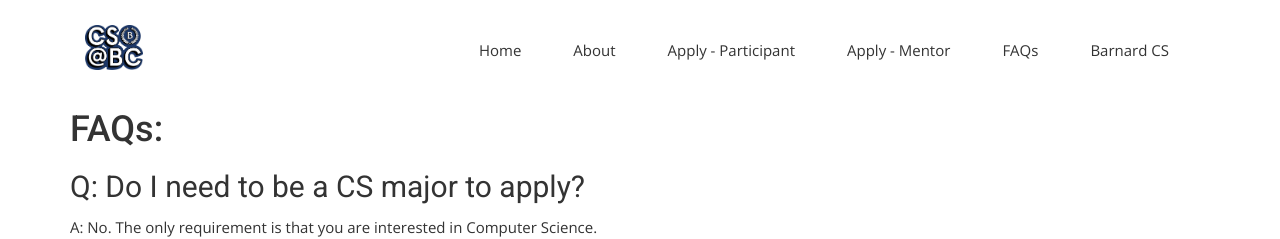
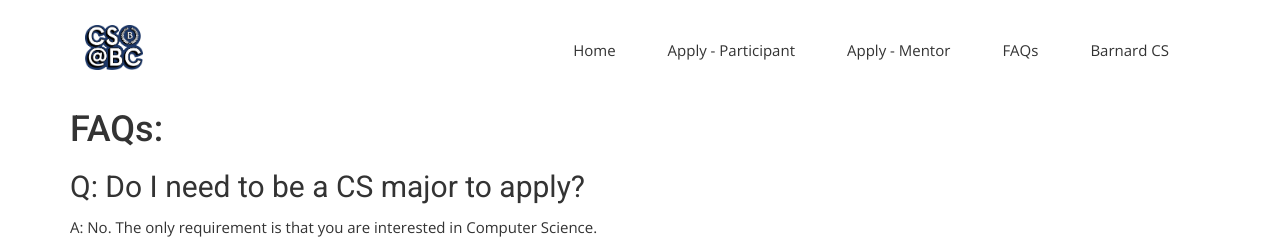
Before and after one commit to BarnardBEARS/BarnardBEARS.github.io, a Jekyll site: the page built from FAQs.html, in a window 1280 px wide. Shown: the top 239 px of the page. Built offline with Jekyll 4.4.1, drawn with Linux system fonts in a browser that asks for light colours; nearby versions of some CDN libraries; some web fonts are replaced.

Commit message:
Scratch that, the about info on the front page probably does enough

```diff
--- a/_includes/header.html
+++ b/_includes/header.html
@@ -22,8 +22,7 @@
             <div class="collapse navbar-collapse" id="bs-example-navbar-collapse-1">
               <ul class="nav navbar-nav navbar-right">
                 <li><a href="{{ site.baseurl }}/">Home</a></li>
-                <li><a href="{{ site.baseurl }}/About">About</a></li>
-				<!---
+                <!---<li><a href="{{ site.baseurl }}/About">About</a></li>
                 <li><a href="{{ site.baseurl }}/Faculty Seminar Series">Faculty Talks</a></li>
                 <li><a href="{{ site.baseurl }}/Workshops">Tutorials</a></li>
                 <li><a href="{{ site.baseurl }}/People">People</a></li>
```
